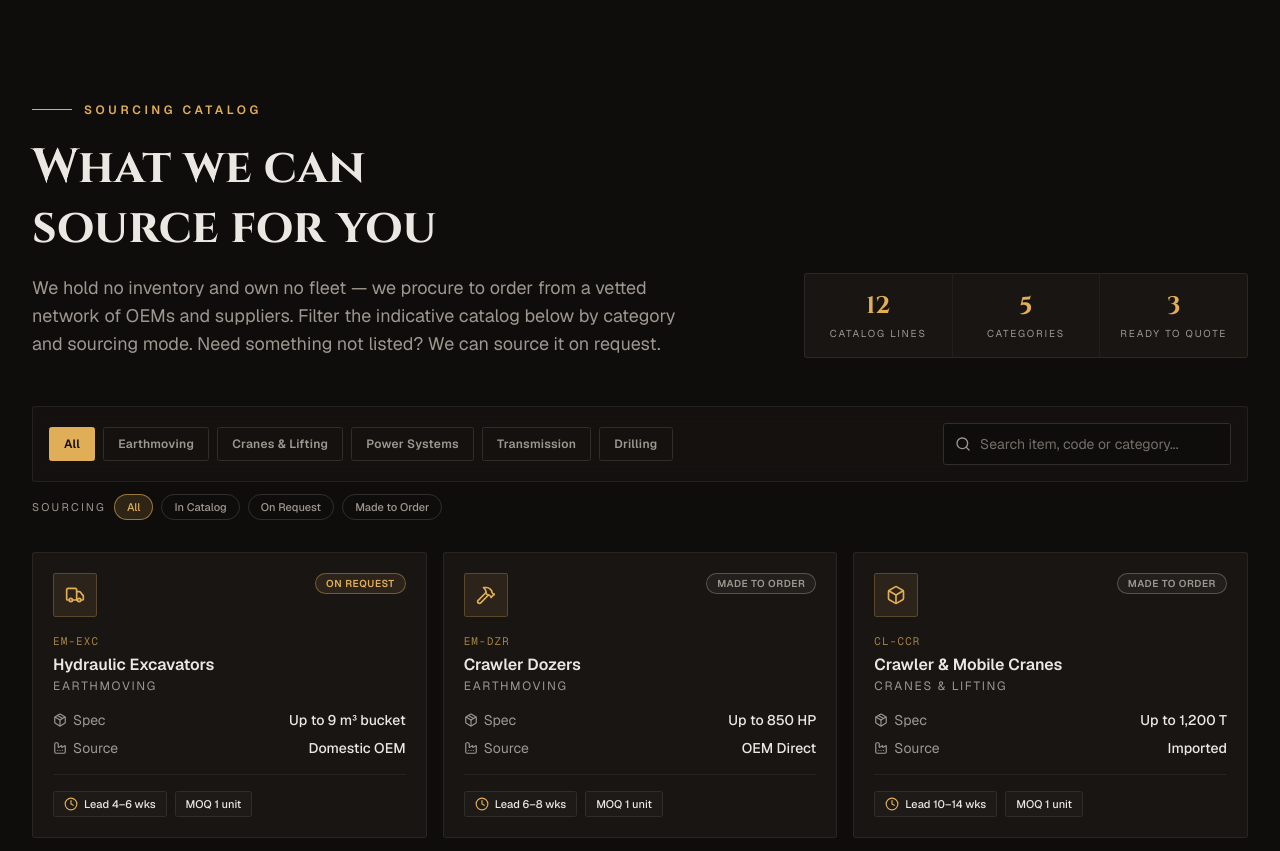
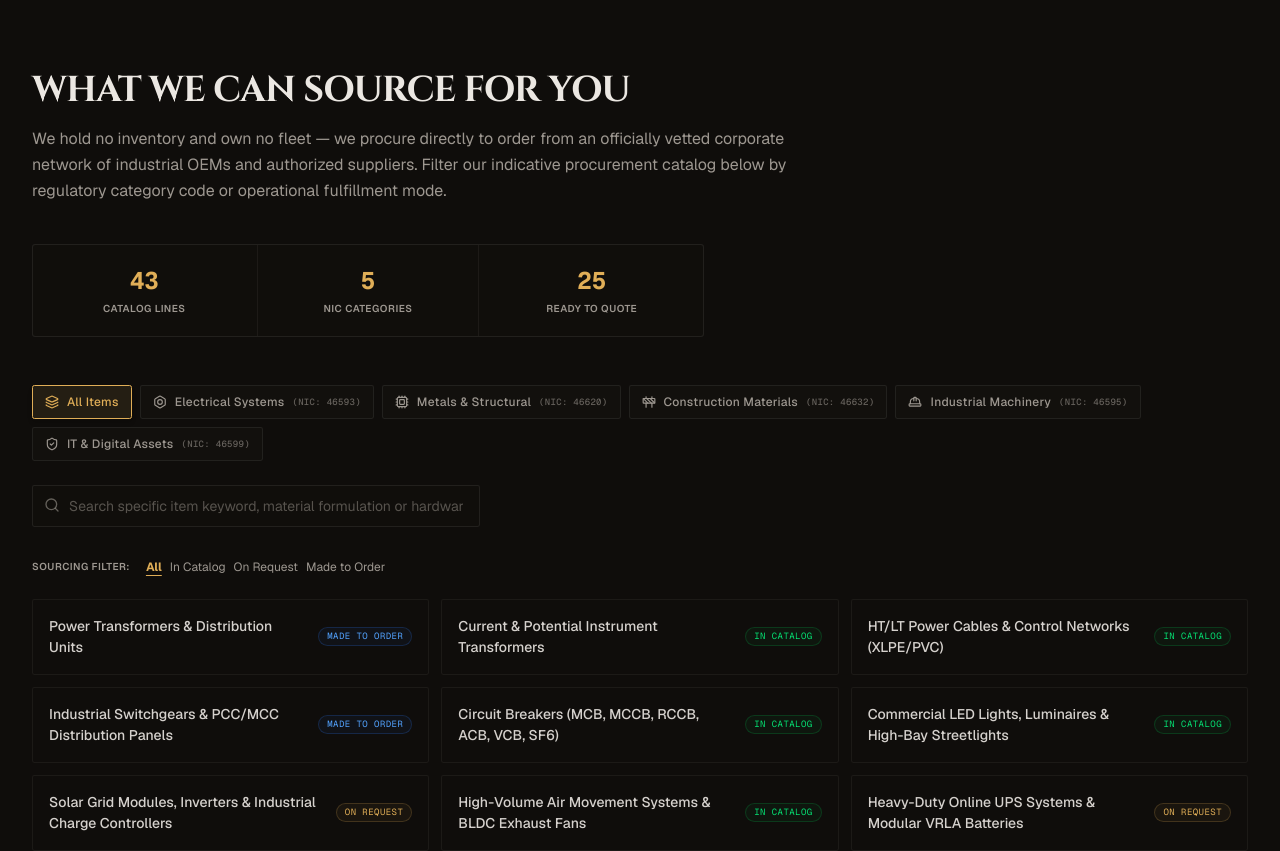
Before and after one commit to rohitashwa4114/mishrainfra-next, a Next.js app: page / in a window 1280 px wide. Shown: the part 2180-3031 px from the top of the page. Built offline with nearby package versions, Linux system fonts and the light colour scheme.

Commit message:
Update equipment-dashboard.tsx

```diff
--- a/components/equipment-dashboard.tsx
+++ b/components/equipment-dashboard.tsx
@@ -1,245 +1,229 @@
 "use client"
 
-import { useMemo, useState } from "react"
-import {
-  Search,
-  Factory,
-  Clock,
-  Truck,
-  Hammer,
-  Zap,
-  Cable,
-  Cog,
-  Box,
-  Package,
-  type LucideIcon,
-} from "lucide-react"
-import { Reveal } from "@/components/reveal"
-import { cn } from "@/lib/utils"
+import { useState, useMemo } from "react"
+import { Search, ShieldCheck, Cpu, Layers, HardHat, Bolt, Construction } from "lucide-react"
 
-type Sourcing = "In Catalog" | "On Request" | "Made to Order"
-
-interface CatalogItem {
-  id: string
-  name: string
-  category: string
-  icon: LucideIcon
-  spec: string
-  origin: string
-  leadTime: string
-  moq: string
-  sourcing: Sourcing
-}
-
-const categories = [
-  "All",
-  "Earthmoving",
-  "Cranes & Lifting",
-  "Power Systems",
-  "Transmission",
-  "Drilling",
-] as const
-
-// Indicative sourcing catalog — items we procure and resell to order.
-// We hold no inventory; everything is sourced from vetted OEMs and suppliers.
-const catalog: CatalogItem[] = [
-  { id: "EM-EXC", name: "Hydraulic Excavators", category: "Earthmoving", icon: Truck, spec: "Up to 9 m³ bucket", origin: "Domestic OEM", leadTime: "4–6 wks", moq: "1 unit", sourcing: "On Request" },
-  { id: "EM-DZR", name: "Crawler Dozers", category: "Earthmoving", icon: Hammer, spec: "Up to 850 HP", origin: "OEM Direct", leadTime: "6–8 wks", moq: "1 unit", sourcing: "Made to Order" },
-  { id: "CL-CCR", name: "Crawler & Mobile Cranes", category: "Cranes & Lifting", icon: Box, spec: "Up to 1,200 T", origin: "Imported", leadTime: "10–14 wks", moq: "1 unit", sourcing: "Made to Order" },
-  { id: "CL-TWR", name: "Tower Cranes", category: "Cranes & Lifting", icon: Box, spec: "Up to 80 m jib", origin: "OEM Direct", leadTime: "8–10 wks", moq: "1 unit", sourcing: "On Request" },
-  { id: "PS-GEN", name: "Diesel Gensets", category: "Power Systems", icon: Cog, spec: "62.5 – 2,000 kVA", origin: "Domestic OEM", leadTime: "2–4 wks", moq: "1 unit", sourcing: "In Catalog" },
-  { id: "PS-TRF", name: "Distribution Transformers", category: "Power Systems", icon: Zap, spec: "100 – 5,000 kVA", origin: "Domestic OEM", leadTime: "3–5 wks", moq: "1 unit", sourcing: "In Catalog" },
-  { id: "TR-COND", name: "ACSR / AAAC Conductors", category: "Transmission", icon: Cable, spec: "11 – 765 kV grade", origin: "Domestic OEM", leadTime: "2–4 wks", moq: "By drum", sourcing: "In Catalog" },
-  { id: "TR-INS", name: "Insulators & Switchgear", category: "Transmission", icon: Cable, spec: "11 – 400 kV class", origin: "OEM Direct", leadTime: "3–6 wks", moq: "By lot", sourcing: "On Request" },
-  { id: "DR-ROT", name: "Rotary Drilling Rigs", category: "Drilling", icon: Cog, spec: "Up to 3,000 m", origin: "Imported", leadTime: "12–16 wks", moq: "1 unit", sourcing: "Made to Order" },
-  { id: "DR-PIL", name: "Piling Rigs", category: "Drilling", icon: Cog, spec: "Up to 1.8 m dia", origin: "OEM Direct", leadTime: "8–12 wks", moq: "1 unit", sourcing: "On Request" },
-  { id: "EM-WHL", name: "Wheel Loaders", category: "Earthmoving", icon: Truck, spec: "Up to 7.0 m³", origin: "Domestic OEM", leadTime: "4–6 wks", moq: "1 unit", sourcing: "On Request" },
-  { id: "PS-PNL", name: "LT / HT Control Panels", category: "Power Systems", icon: Package, spec: "Custom build", origin: "Domestic OEM", leadTime: "4–7 wks", moq: "By spec", sourcing: "Made to Order" },
+// Complete item catalog structural mapping based on official NIC classifications
+const CATEGORIES = [
+  { id: "all", label: "All Items", icon: Layers },
+  { id: "electrical", label: "Electrical Systems", nic: "NIC: 46593", icon: Bolt },
+  { id: "metals", label: "Metals & Structural", nic: "NIC: 46620", icon: Cpu },
+  { id: "construction", label: "Construction Materials", nic: "NIC: 46632", icon: Construction },
+  { id: "machinery", label: "Industrial Machinery", nic: "NIC: 46595", icon: HardHat },
+  { id: "it-digital", label: "IT & Digital Assets", nic: "NIC: 46599", icon: ShieldCheck },
 ]
 
-const sourcingStyles: Record<Sourcing, string> = {
-  "In Catalog": "border-emerald-500/40 bg-emerald-500/10 text-emerald-400",
-  "On Request": "border-gold/40 bg-gold/10 text-gold",
-  "Made to Order": "border-steel/50 bg-secondary text-muted-foreground",
-}
+const CATALOG_ITEMS = [
+  // --- ELECTRICAL (NIC: 46593) ---
+  { name: "Power Transformers & Distribution Units", category: "electrical", mode: "Made to Order" },
+  { name: "Current & Potential Instrument Transformers", category: "electrical", mode: "In Catalog" },
+  { name: "HT/LT Power Cables & Control Networks (XLPE/PVC)", category: "electrical", mode: "In Catalog" },
+  { name: "Industrial Switchgears & PCC/MCC Distribution Panels", category: "electrical", mode: "Made to Order" },
+  { name: "Circuit Breakers (MCB, MCCB, RCCB, ACB, VCB, SF6)", category: "electrical", mode: "In Catalog" },
+  { name: "Commercial LED Lights, Luminaires & High-Bay Streetlights", category: "electrical", mode: "In Catalog" },
+  { name: "Solar Grid Modules, Inverters & Industrial Charge Controllers", category: "electrical", mode: "On Request" },
+  { name: "High-Volume Air Movement Systems & BLDC Exhaust Fans", category: "electrical", mode: "In Catalog" },
+  { name: "Heavy-Duty Online UPS Systems & Modular VRLA Batteries", category: "electrical", mode: "On Request" },
+  { name: "High-Conductivity Transmission Conductors (ACSR/AAAC)", category: "electrical", mode: "In Catalog" },
+  { name: "Advanced Earthings, Surge Arresters & Smart Energy Meters", category: "electrical", mode: "In Catalog" },
+  { name: "High-Capacity Diesel Generator Sets (DG Sets)", category: "electrical", mode: "On Request" },
 
-const sourcingFilters: ("All" | Sourcing)[] = ["All", "In Catalog", "On Request", "Made to Order"]
+  // --- METALS (NIC: 46620) ---
+  { name: "GI Pipes, MS Mild Steel Pipes & Seamless ERW Conduits", category: "metals", mode: "In Catalog" },
+  { name: "Structural Angles, Channels, Heavy Beams & Flats", category: "metals", mode: "In Catalog" },
+  { name: "High-Tensile TMT Bars, Rebars & Reinforcement Steel", category: "metals", mode: "In Catalog" },
+  { name: "Aluminium Custom Sections & Engineered Extrusions", category: "metals", mode: "Made to Order" },
+  { name: "Industrial Copper Strips, Bars & Precision Wire Assets", category: "metals", mode: "In Catalog" },
+  { name: "Heavy-Duty Brass Fittings & Solid Bronze Components", category: "metals", mode: "In Catalog" },
+  { name: "Steel Sheets & Plate Stock (GI, CR, HR, Checkered Plates)", category: "metals", mode: "In Catalog" },
+  { name: "High-Grade Fasteners, Structural Bolts, Nuts & Studs", category: "metals", mode: "In Catalog" },
+
+  // --- CONSTRUCTION MATERIALS (NIC: 46632) ---
+  { name: "Structural Cements (OPC, PPC, White Cement Formulations)", category: "construction", mode: "In Catalog" },
+  { name: "Bulk Raw Materials (River Sand, M-Sand, Coarse Aggregates)", category: "construction", mode: "On Request" },
+  { name: "Fly Ash Bricks, Clay Bricks & High-Temp Refractories", category: "construction", mode: "In Catalog" },
+  { name: "Ready Mix Concrete (RMC) & Specialized Flow Batches", category: "construction", mode: "Made to Order" },
+  { name: "Precast Concrete Slabs, Structural Beams & Columns", category: "construction", mode: "Made to Order" },
+  { name: "Vitrified Tiles, Wall Liners & Commercial DADO Ceramics", category: "construction", mode: "In Catalog" },
+  { name: "Commercial Sanitaryware, Basins & Flushing Cistern System arrays", category: "construction", mode: "In Catalog" },
+  { name: "CP Fittings, Valves, Stopcocks & Architectural Hardware", category: "construction", mode: "In Catalog" },
+  { name: "Protective Coatings, Distempers, Primers & Emulsion Paints", category: "construction", mode: "In Catalog" },
+  { name: "UPVC Multi-Lock Doors & Double-Glazed Aluminium Windows", category: "construction", mode: "Made to Order" },
+
+  // --- INDUSTRIAL MACHINERY (NIC: 46595) ---
+  { name: "Heavy Crawlers, Hydraulic Excavators & Front Loaders", category: "machinery", mode: "On Request" },
+  { name: "Mobile Cranes, Heavy Tower Cranes & Piling Rig Frameworks", category: "machinery", mode: "On Request" },
+  { name: "Automated Concrete Batching Plants & Transit Mixers", category: "machinery", mode: "Made to Order" },
+  { name: "Vibratory Rollers, Soil Compactors & Motor Graders", category: "machinery", mode: "On Request" },
+  { name: "High-Pressure Air Compressors & Dewatering Submersibles", category: "machinery", mode: "In Catalog" },
+  { name: "Commercial Forklifts, Conveyor Systems & Automated Material Handling", category: "machinery", mode: "On Request" },
+  { name: "Modular Structural Scaffolding, Shuttering Panels & Formworks", category: "machinery", mode: "In Catalog" },
+
+  // --- OTHER MACHINERY & IT (NIC: 46599) ---
+  { name: "Rack, Blade & Tower Enterprise Servers & Data Racks", category: "it-digital", mode: "On Request" },
+  { name: "Secure Networking Arrays (Firewalls, Managed Switches, Routers)", category: "it-digital", mode: "In Catalog" },
+  { name: "Data Center Precision Air Conditioning & Cooling Matrices", category: "it-digital", mode: "Made to Order" },
+  { name: "Surveillance Architecture (IP Cameras, Biometrics, Access Control)", category: "it-digital", mode: "In Catalog" },
+  { name: "Enterprise Automation Units (Smart IoT Sensors, PLC, SCADA Controllers)", category: "it-digital", mode: "Made to Order" },
+  { name: "Ergonomic Corporate Office Workstations & Secure Cabinets", category: "it-digital", mode: "In Catalog" },
+]
 
 export function EquipmentDashboard() {
-  const [category, setCategory] = useState<(typeof categories)[number]>("All")
-  const [sourcing, setSourcing] = useState<"All" | Sourcing>("All")
-  const [query, setQuery] = useState("")
+  const [activeCategory, setActiveCategory] = useState("all")
+  const [searchQuery, setSearchQuery] = useState("")
+  const [activeMode, setActiveMode] = useState("All")
 
-  const filtered = useMemo(() => {
-    return catalog.filter((item) => {
-      const matchCat = category === "All" || item.category === category
-      const matchSourcing = sourcing === "All" || item.sourcing === sourcing
-      const matchQuery =
-        query.trim() === "" ||
-        item.name.toLowerCase().includes(query.toLowerCase()) ||
-        item.id.toLowerCase().includes(query.toLowerCase()) ||
-        item.category.toLowerCase().includes(query.toLowerCase())
-      return matchCat && matchSourcing && matchQuery
+  // High performance filtered query execution memoization
+  const filteredItems = useMemo(() => {
+    return CATALOG_ITEMS.filter((item) => {
+      const matchesCategory = activeCategory === "all" || item.category === activeCategory
+      const matchesMode = activeMode === "All" || item.mode === activeMode
+      const matchesSearch = item.name.toLowerCase().includes(searchQuery.toLowerCase())
+      return matchesCategory && matchesMode && matchesSearch
     })
-  }, [category, sourcing, query])
+  }, [activeCategory, activeMode, searchQuery])
 
-  const categoryCount = new Set(filtered.map((i) => i.category)).size
-  const readyCount = filtered.filter((i) => i.sourcing === "In Catalog").length
+  const stats = useMemo(() => {
+    return {
+      totalLines: CATALOG_ITEMS.length,
+      categoriesCount: CATEGORIES.length - 1, // Exclude 'all'
+      readyToQuote: CATALOG_ITEMS.filter(i => i.mode === "In Catalog").length
+    }
+  }, [])
 
   return (
-    <section id="equipment" className="relative border-t border-border/60 py-24 sm:py-32">
+    <section id="equipment" className="border-t border-border/40 bg-background py-20 sm:py-24">
       <div className="mx-auto max-w-7xl px-4 sm:px-6 lg:px-8">
-        <Reveal className="flex flex-col gap-6 lg:flex-row lg:items-end lg:justify-between">
-          <div className="max-w-2xl">
-            <p className="flex items-center gap-3 text-xs font-semibold uppercase tracking-[0.3em] text-gold">
-              <span className="h-px w-10 bg-gold" />
-              Sourcing Catalog
-            </p>
-            <h2 className="mt-5 text-balance font-serif text-3xl font-bold leading-tight text-foreground sm:text-5xl">
-              What we can source for you
-            </h2>
-            <p className="mt-4 text-pretty text-muted-foreground sm:text-lg">
-              We hold no inventory and own no fleet — we procure to order from a vetted network of OEMs
-              and suppliers. Filter the indicative catalog below by category and sourcing mode. Need
-              something not listed? We can source it on request.
-            </p>
+
+        {/* Header Block */}
+        <div className="max-w-3xl">
+          <h2 className="font-serif text-3xl font-bold tracking-tight text-foreground sm:text-4xl">
+            WHAT WE CAN SOURCE FOR YOU
+          </h2>
+          <p className="mt-4 text-base leading-relaxed text-muted-foreground">
+            We hold no inventory and own no fleet — we procure directly to order from an officially
+            vetted corporate network of industrial OEMs and authorized suppliers. Filter our indicative
+            procurement catalog below by regulatory category code or operational fulfillment mode.
+          </p>
+        </div>
+
+        {/* Dynamic Metric Stat Badges */}
+        <div className="mt-10 grid grid-cols-3 gap-px bg-border/40 border border-border/60 rounded-md overflow-hidden text-center max-w-2xl bg-secondary/10">
+          <div className="p-4 sm:p-5">
+            <span className="block text-2xl font-bold font-mono text-gold">{stats.totalLines}</span>
+            <span className="block text-[10px] font-semibold tracking-wider text-muted-foreground uppercase mt-1">Catalog Lines</span>
+          </div>
+          <div className="p-4 sm:p-5 border-x border-border/40">
+            <span className="block text-2xl font-bold font-mono text-gold">{stats.categoriesCount}</span>
+            <span className="block text-[10px] font-semibold tracking-wider text-muted-foreground uppercase mt-1">NIC Categories</span>
+          </div>
+          <div className="p-4 sm:p-5">
+            <span className="block text-2xl font-bold font-mono text-gold">{stats.readyToQuote}</span>
+            <span className="block text-[10px] font-semibold tracking-wider text-muted-foreground uppercase mt-1">Ready to Quote</span>
+          </div>
+        </div>
+
+        {/* Interactive Filters Grid Block */}
+        <div className="mt-12 space-y-6">
+
+          {/* Main Category Filter Triggers */}
+          <div className="flex flex-wrap gap-2">
+            {CATEGORIES.map((cat) => {
+              const Icon = cat.icon
+              const isSelected = activeCategory === cat.id
+              return (
+                <button
+                  key={cat.id}
+                  type="button"
+                  onClick={() => {
+                    setActiveCategory(cat.id)
+                    setSearchQuery("")
+                  }}
+                  className={cn(
+                    "inline-flex items-center gap-2 rounded-sm border px-3 py-2 text-xs font-medium tracking-wide transition-all cursor-pointer",
+                    isSelected
+                      ? "border-gold bg-gold/10 text-gold shadow-md"
+                      : "border-border/60 bg-secondary/20 text-muted-foreground hover:border-border hover:text-foreground"
+                  )}
+                >
+                  <Icon className="h-3.5 w-3.5 shrink-0" />
+                  <span>{cat.label}</span>
+                  {cat.nic && <span className="text-[9px] opacity-60 font-mono">({cat.nic})</span>}
+                </button>
+              )
+            })}
           </div>
 
-          {/* live summary */}
-          <div className="grid grid-cols-3 gap-px overflow-hidden rounded-md border border-border/60 bg-border/60 text-center">
-            {[
-              { v: filtered.length, l: "Catalog Lines" },
-              { v: categoryCount, l: "Categories" },
-              { v: readyCount, l: "Ready to Quote" },
-            ].map((s) => (
-              <div key={s.l} className="bg-card px-5 py-4">
-                <p className="font-serif text-2xl font-bold text-gold">{s.v}</p>
-                <p className="mt-1 text-[10px] uppercase tracking-[0.18em] text-muted-foreground">{s.l}</p>
-              </div>
-            ))}
+          {/* Search Box Inputs */}
+          <div className="relative max-w-md">
+            <Search className="absolute top-3 left-3 h-4 w-4 text-muted-foreground/60" />
+            <input
+              type="text"
+              placeholder="Search specific item keyword, material formulation or hardware line..."
+              value={searchQuery}
+              onChange={(e) => setSearchQuery(e.target.value)}
+              className="w-full rounded-sm border border-border/60 bg-secondary/10 py-2.5 pr-4 pl-9 text-sm text-foreground placeholder:text-muted-foreground/50 focus:border-gold/60 focus:outline-none focus:ring-1 focus:ring-gold/40"
+            />
           </div>
-        </Reveal>
 
-        {/* Controls */}
-        <Reveal delay={120} className="mt-12">
-          <div className="flex flex-col gap-4 rounded-md border border-border/60 bg-card/60 p-4 backdrop-blur-sm lg:flex-row lg:items-center lg:justify-between">
-            <div className="flex flex-wrap gap-2">
-              {categories.map((cat) => (
+          {/* Sourcing Fulfillment Mode Sub-filters */}
+          <div className="flex flex-wrap items-center gap-x-4 gap-y-2 text-xs text-muted-foreground pt-2">
+            <span className="font-semibold tracking-wider uppercase text-[10px]">Sourcing Filter:</span>
+            <div className="flex items-center gap-2">
+              {["All", "In Catalog", "On Request", "Made to Order"].map((mode) => (
                 <button
-                  key={cat}
+                  key={mode}
                   type="button"
-                  onClick={() => setCategory(cat)}
+                  onClick={() => setActiveMode(mode)}
                   className={cn(
-                    "rounded-sm border px-3.5 py-2 text-xs font-semibold tracking-wide transition-all duration-300",
-                    category === cat
-                      ? "border-gold bg-gold text-primary-foreground"
-                      : "border-border bg-transparent text-muted-foreground hover:border-gold/50 hover:text-foreground",
+                    "underline-offset-4 hover:text-foreground cursor-pointer transition-colors",
+                    activeMode === mode ? "text-gold font-bold underline" : "text-muted-foreground"
                   )}
                 >
-                  {cat}
+                  {mode}
                 </button>
               ))}
             </div>
-
-            <div className="relative w-full lg:w-72">
-              <Search className="pointer-events-none absolute left-3 top-1/2 h-4 w-4 -translate-y-1/2 text-muted-foreground" />
-              <input
-                type="text"
-                value={query}
-                onChange={(e) => setQuery(e.target.value)}
-                placeholder="Search item, code or category..."
-                className="w-full rounded-sm border border-border bg-background py-2.5 pl-9 pr-3 text-sm text-foreground placeholder:text-muted-foreground/70 outline-none transition-colors focus:border-gold/60"
-              />
-            </div>
           </div>
 
-          {/* sourcing filter */}
-          <div className="mt-3 flex flex-wrap items-center gap-2">
-            <span className="text-[11px] uppercase tracking-[0.2em] text-muted-foreground">Sourcing</span>
-            {sourcingFilters.map((st) => (
-              <button
-                key={st}
-                type="button"
-                onClick={() => setSourcing(st)}
-                className={cn(
-                  "rounded-full border px-3 py-1 text-[11px] font-medium transition-all duration-300",
-                  sourcing === st
-                    ? "border-gold/60 bg-gold/15 text-gold"
-                    : "border-border text-muted-foreground hover:text-foreground",
-                )}
-              >
-                {st}
-              </button>
-            ))}
-          </div>
-        </Reveal>
-
-        {/* Catalog grid */}
-        <div className="mt-8 grid gap-4 sm:grid-cols-2 lg:grid-cols-3">
-          {filtered.map((item, i) => (
-            <Reveal key={item.id} delay={Math.min(i * 50, 300)}>
-              <article className="group relative h-full overflow-hidden rounded-md border border-border/70 bg-card p-5 transition-all duration-500 hover:-translate-y-1 hover:border-gold/50 hover:shadow-lg hover:shadow-black/40">
-                <div className="flex items-start justify-between gap-3">
-                  <div className="flex h-11 w-11 items-center justify-center rounded-sm border border-gold/25 bg-gold/10 text-gold transition-colors duration-500 group-hover:bg-gold group-hover:text-primary-foreground">
-                    <item.icon className="h-5 w-5" />
-                  </div>
+          {/* Catalog Render Grid Output */}
+          <div className="mt-6 grid gap-3 sm:grid-cols-2 lg:grid-cols-3">
+            {filteredItems.length > 0 ? (
+              filteredItems.map((item, idx) => (
+                <div
+                  key={idx}
+                  className="flex items-center justify-between gap-4 border border-border/40 bg-secondary/5 p-4 rounded-sm hover:border-border hover:bg-secondary/20 transition-all group"
+                >
+                  <span className="text-sm font-medium text-foreground/90 group-hover:text-foreground transition-colors leading-normal">
+                    {item.name}
+                  </span>
                   <span
                     className={cn(
-                      "rounded-full border px-2.5 py-0.5 text-[10px] font-semibold uppercase tracking-wider",
-                      sourcingStyles[item.sourcing],
+                      "shrink-0 rounded-full px-2 py-0.5 text-[9px] font-mono border uppercase tracking-wider",
+                      item.mode === "In Catalog" && "border-green-500/20 bg-green-500/5 text-green-400",
+                      item.mode === "On Request" && "border-gold/20 bg-gold/5 text-gold",
+                      item.mode === "Made to Order" && "border-blue-500/20 bg-blue-500/5 text-blue-400"
                     )}
                   >
-                    {item.sourcing}
+                    {item.mode}
                   </span>
                 </div>
+              ))
+            ) : (
+              <div className="col-span-full border border-dashed border-border p-8 text-center text-sm text-muted-foreground rounded-sm">
+                No indexed parts found matching that specific keyword. Send an overlay request to the bid desk.
+              </div>
+            )}
+          </div>
 
-                <div className="mt-4">
-                  <p className="font-mono text-[11px] tracking-widest text-gold/70">{item.id}</p>
-                  <h3 className="mt-1 text-base font-semibold leading-snug text-foreground">{item.name}</h3>
-                  <p className="mt-0.5 text-xs uppercase tracking-[0.15em] text-muted-foreground">
-                    {item.category}
-                  </p>
-                </div>
-
-                <dl className="mt-4 space-y-2 text-sm">
-                  <div className="flex items-center justify-between text-muted-foreground">
-                    <dt className="flex items-center gap-1.5">
-                      <Package className="h-3.5 w-3.5" /> Spec
-                    </dt>
-                    <dd className="font-medium text-foreground">{item.spec}</dd>
-                  </div>
-                  <div className="flex items-center justify-between text-muted-foreground">
-                    <dt className="flex items-center gap-1.5">
-                      <Factory className="h-3.5 w-3.5" /> Source
-                    </dt>
-                    <dd className="font-medium text-foreground">{item.origin}</dd>
-                  </div>
-                </dl>
-
-                {/* lead time + MOQ */}
-                <div className="mt-4 flex items-center gap-2 border-t border-border/60 pt-4">
-                  <span className="inline-flex items-center gap-1.5 rounded-sm border border-border bg-secondary/60 px-2.5 py-1 text-[11px] font-medium text-foreground">
-                    <Clock className="h-3.5 w-3.5 text-gold" /> Lead {item.leadTime}
-                  </span>
-                  <span className="inline-flex items-center gap-1.5 rounded-sm border border-border bg-secondary/60 px-2.5 py-1 text-[11px] font-medium text-foreground">
-                    MOQ {item.moq}
-                  </span>
-                </div>
-              </article>
-            </Reveal>
-          ))}
         </div>
 
-        {filtered.length === 0 && (
-          <div className="mt-10 rounded-md border border-dashed border-border py-16 text-center">
-            <p className="font-serif text-xl text-foreground">No catalog items match your filters</p>
-            <p className="mt-2 text-sm text-muted-foreground">
-              Adjust the category, sourcing mode or search query — or send us a tender enquiry and we
-              will source it for you.
-            </p>
-          </div>
-        )}
       </div>
     </section>
   )
 }
+
+// Utility styling function fall-back block mechanism
+function cn(...classes: any[]) {
+  return classes.filter(Boolean).join(" ")
+}
```
